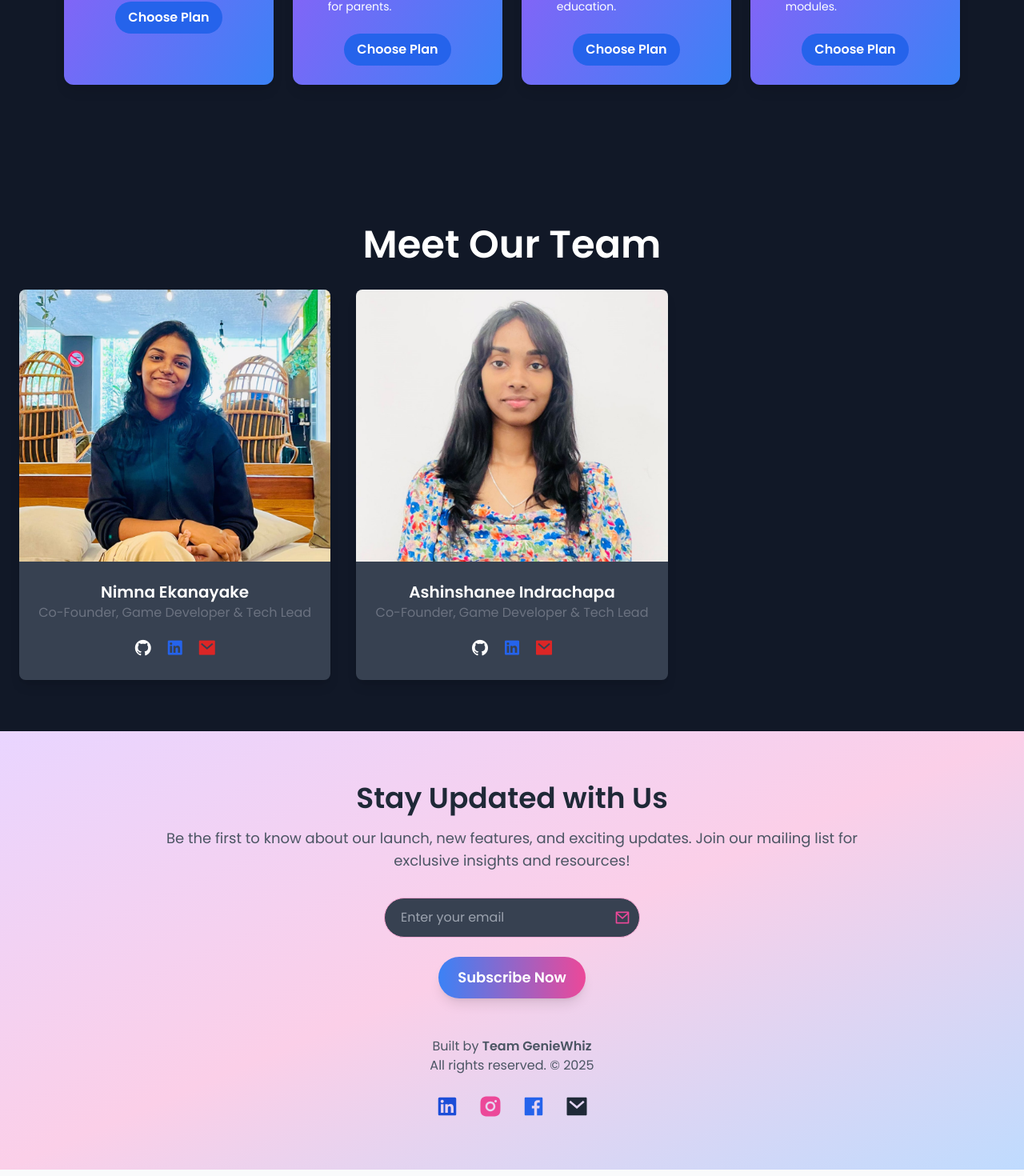
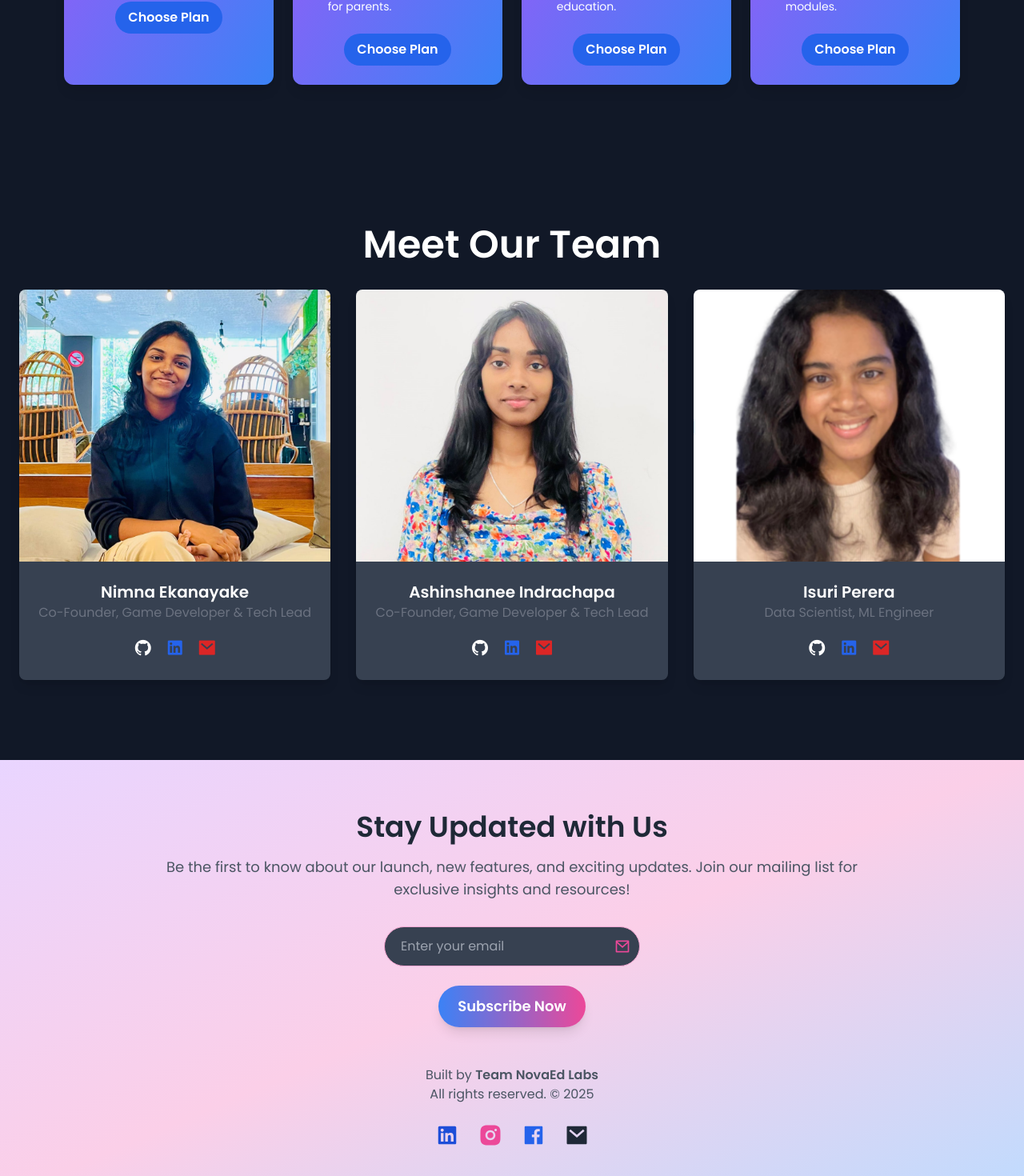
Before and after one commit to Nimnaek24/focus-genie-spark-lp, a React (Vite) app: page / in a window 1280 px wide. Shown: the part 4202-5672 px from the top of the page at 80% size. Built offline with nearby package versions, Linux system fonts and the light colour scheme.

Commit message:
Isuri is added to Team

```diff
--- a/src/components/Contact.jsx
+++ b/src/components/Contact.jsx
@@ -44,7 +44,7 @@ const ContactSection = () => {
       {/* Footer */}
       <footer className="mt-12 text-center text-gray-600">
         <p>
-          Built by <span className="font-semibold">Team GenieWhiz</span>
+          Built by <span className="font-semibold">Team NovaEd Labs</span>
         </p>
         <p>All rights reserved. © {new Date().getFullYear()}</p>
         {/* Social Media Icons */}
@@ -70,7 +70,7 @@ const ContactSection = () => {
           >
             <RiFacebookBoxFill className="text-3xl text-blue-600 hover:text-blue-700 transition" />
           </a>
-          <a href="mailto:GenieWhiz6@gmail.com">
+          <a href="mailto:sparkvoyage2@gmail.com">
             <RiMailFill className="text-3xl text-gray-800 hover:text-gray-900 transition" />
           </a>
         </div>
--- a/src/components/Team.jsx
+++ b/src/components/Team.jsx
@@ -16,12 +16,20 @@ const teamMembers = [
     linkedin: "https://www.linkedin.com/in/ashiathukorala",
     email: "mailto:ashinshanee.20230006@iit.ac.lk",
   },
+  {
+    name: "Isuri Perera",
+    role: "Data Scientist, ML Engineer",
+    image: "images/Isuri.png",
+    github: "https://github.com/isuriperera1",
+    linkedin: "https://www.linkedin.com/in/isuri-perera1/",
+    email: "mailto:isuripe@gmail.com",
+  },
 
 ];
 
 const TeamSection = () => {
   return (
-    <section id="team" className="py-16 bg-gray-50 dark:bg-gray-900 lg:pt-[330px]">
+    <section id="team" className="py-16 bg-gray-50 dark:bg-gray-900 lg:pt-[330px] pb-[100px]">
       <div className="max-w-7xl mx-auto px-6">
         <h2 className="text-5xl font-bold text-center mb-8 dark:text-white">
           Meet Our Team
```
Also changed, not shown: public/images/Isuri.png (added).
